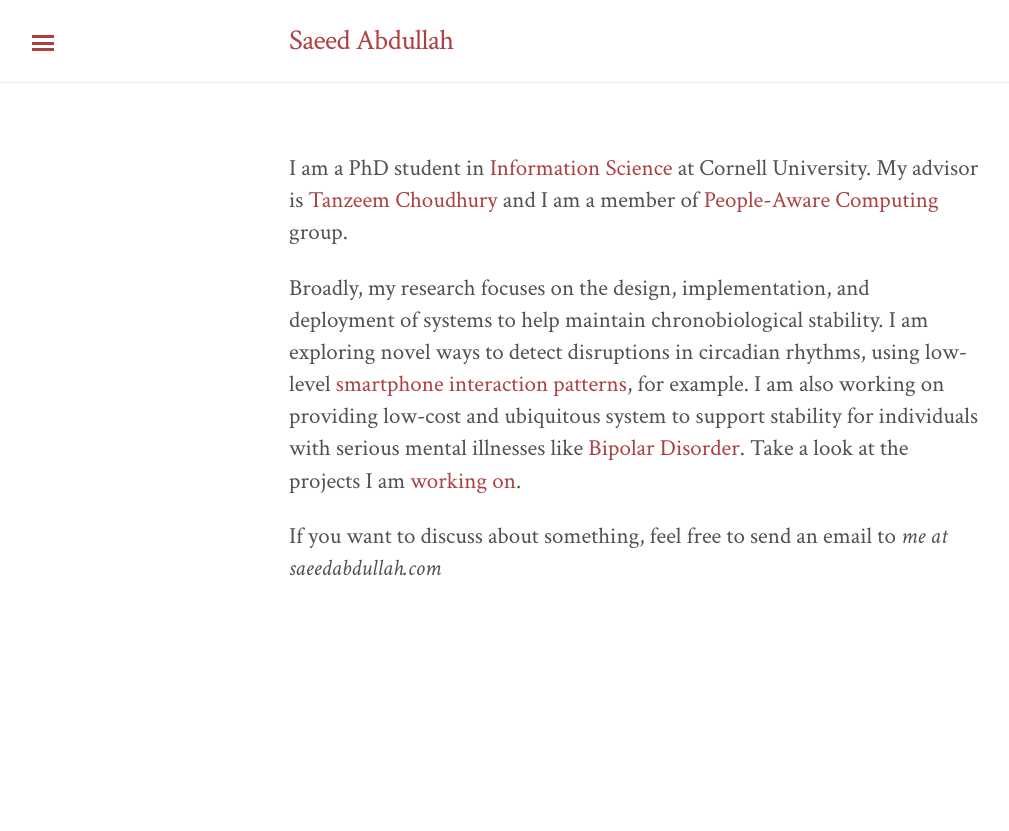
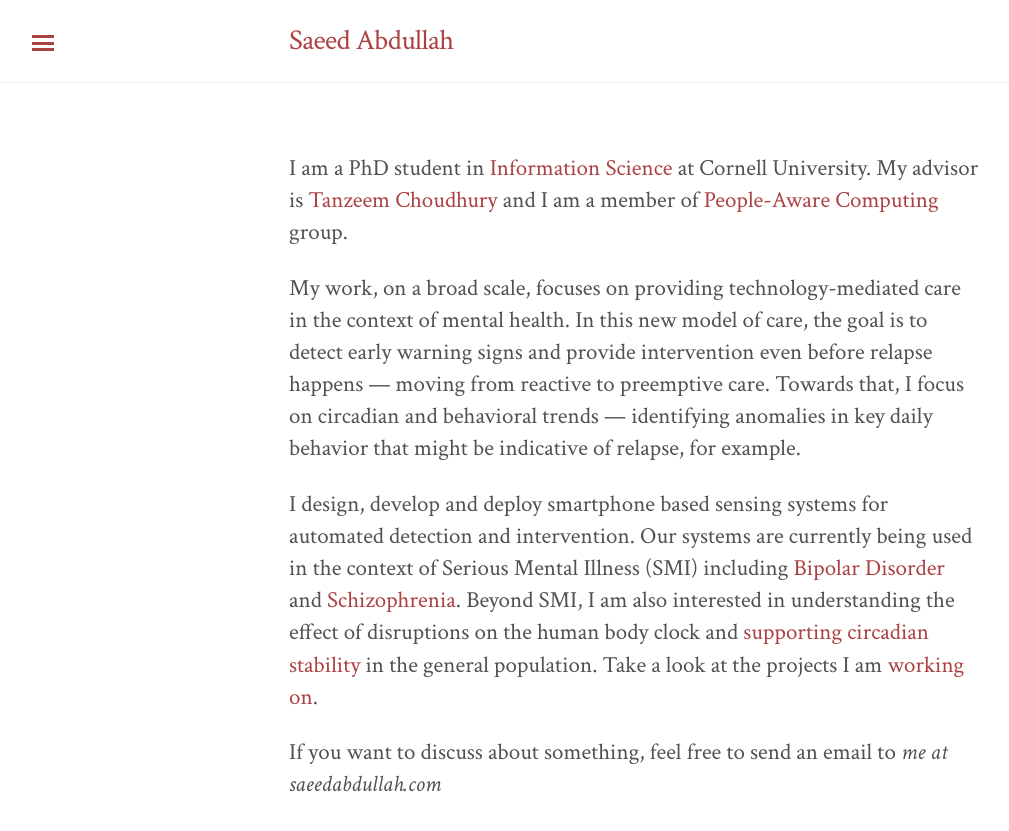
Before and after one commit to saeed-abdullah/saeed-abdullah.github.io, a Jekyll site: the page built from index.markdown, in a window 1280 px wide. Shown: the top 831 px of the page, without its empty margins (6-1015 px from the left). Built offline with Jekyll 4.4.1, drawn with Linux system fonts in a browser that asks for light colours.

Commit message:
Updates research description in landing page.

```diff
--- a/index.markdown
+++ b/index.markdown
@@ -7,12 +7,21 @@ I am a PhD student in [Information Science][info-sci] at Cornell University.
 My advisor is [Tanzeem Choudhury][tanzeem] and I am a member of
 [People-Aware Computing][pac-group] group.
 
-Broadly, my research focuses on the design, implementation, and
-deployment of systems to help maintain chronobiological stability. I am exploring
-novel ways to detect disruptions in circadian rhythms, using low-level [smartphone
-interaction patterns][clockwise-project], for example. I am also working on providing low-cost and
-ubiquitous system to support stability for individuals with serious mental illnesses
-like [Bipolar Disorder][moodrhythm-project]. Take a look at the projects I am [working on](/projects).
+My work, on a broad scale, focuses on providing technology-mediated care in
+the context of mental health. In this new model of care, the goal is to detect
+early warning signs and provide intervention even before relapse happens ---
+moving from reactive to preemptive care. Towards that, I focus on circadian
+and behavioral trends --- identifying anomalies in key daily behavior that
+might be indicative of relapse, for example.
+
+I design, develop and deploy smartphone based sensing systems for automated
+detection and intervention. Our systems are currently being used in the
+context of Serious Mental Illness (SMI) including
+[Bipolar Disorder][moodrhythm-project] and [Schizophrenia][eureka-project].
+Beyond SMI, I am also interested in understanding the effect of disruptions
+on the human body clock and [supporting circadian stability][clockwise-project]
+in the general population. Take a look at the projects I am
+[working on](/projects).
 
 
 If you want to discuss about something, feel free to send an email to
```
Also changed, not shown: other parts of index.markdown (+1 -0 lines).
